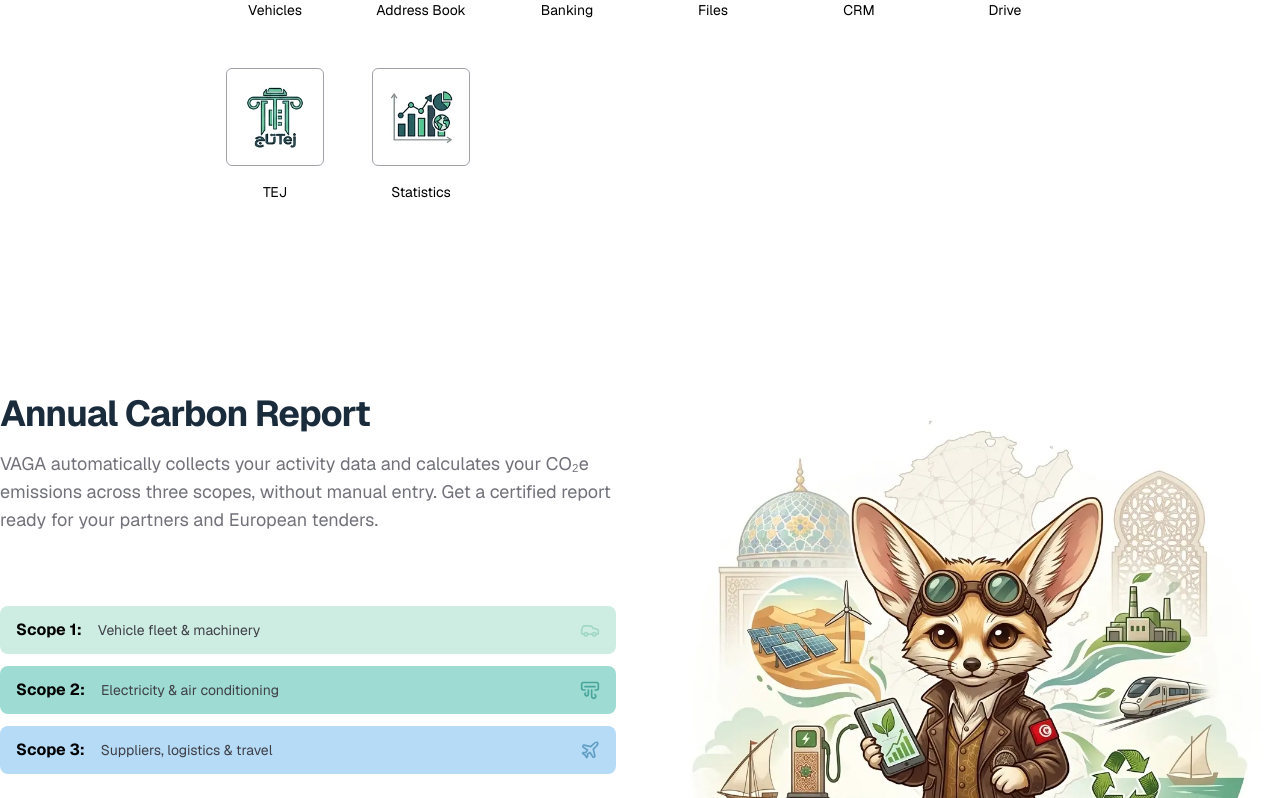
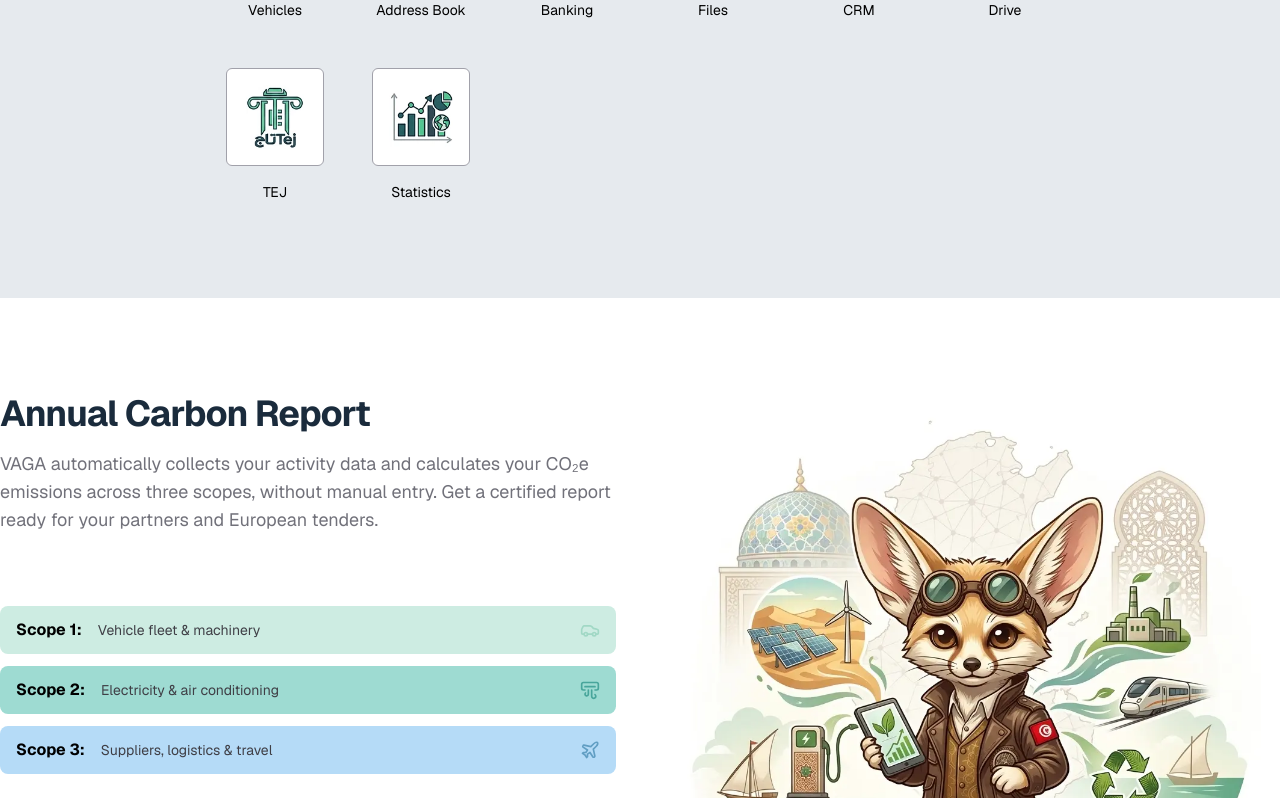
Before and after one commit to vaga-tn/vaga.tn, a Next.js app: page /en in a window 1280 px wide. Shown: the part 1326-2124 px from the top of the page. Built offline with nearby package versions, Linux system fonts and the light colour scheme; no server answers.

Commit message:
chore: slight bg color change

```diff
--- a/src/app/[locale]/page.tsx
+++ b/src/app/[locale]/page.tsx
@@ -57,7 +57,7 @@ export default async function Home({
   }
 
   return (
-    <main className="min-h-screen font-sans bg-background text-zinc-900 scroll-smooth">
+    <main className="min-h-screen font-sans bg-[#E6EAEE] text-zinc-900 scroll-smooth">
       <script
         type="application/ld+json"
         dangerouslySetInnerHTML={{ __html: JSON.stringify(faqSchema) }}
--- a/src/components/sections/CarbonReport.tsx
+++ b/src/components/sections/CarbonReport.tsx
@@ -23,8 +23,8 @@ export async function CarbonReport() {
   ]
 
   return (
-    <section id="bilan-carbone" className="sectionWrapper">
-      <div className="grid grid-cols-1 gap-12 lg:grid-cols-2 lg:items-start">
+    <section id="bilan-carbone" className="bg-white">
+      <div className="grid grid-cols-1 gap-12 sectionWrapper lg:grid-cols-2 lg:items-start">
 
         {/* Left — content */}
         <div className="space-y-6">
--- a/src/components/sections/FAQ.tsx
+++ b/src/components/sections/FAQ.tsx
@@ -14,6 +14,7 @@ export async function FAQ() {
   const faqItems = messages.faqItems as Array<{ q: string; a: string }>
 
   return (
+    <section className="bg-white">
       <section className="sectionWrapper">
 
         <SectionTitle title={t("title")} subtitle={t("subtitle")} />
@@ -37,5 +38,6 @@ export async function FAQ() {
         </div>
 
       </section>
+    </section>
   )
 }
--- a/src/components/sections/Pricing.tsx
+++ b/src/components/sections/Pricing.tsx
@@ -35,6 +35,7 @@ export async function Pricing() {
   ]
 
   return (
+    <section className="bg-white">
       <section id="tarification" className="relative py-24 bg-[#EEEEEA]">
         <div className="container relative z-10 px-4 mx-auto text-left lg:px-0">
 
@@ -83,5 +84,6 @@ export async function Pricing() {
 
         </div>
       </section>
+    </section>
   )
 }
```
Lines whose indentation alone changed are shown as unchanged.
